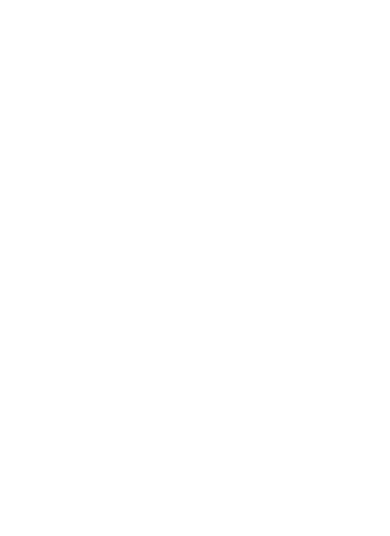
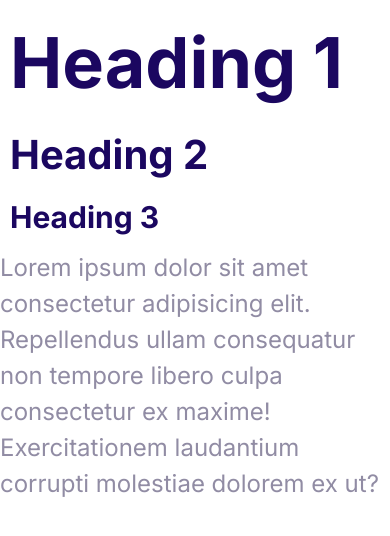
Before and after one commit to MarinaWestling/mosh_html_css_course_project, a plain HTML site: page index.html in a window 390 px wide. Drawn offline with nearby package versions, Linux system fonts and the light colour scheme.

Commit message:
'added mobile typography styles'

```diff
--- a/css/styles.css
+++ b/css/styles.css
@@ -6,3 +6,31 @@
   --color-headings: #1b0760;
   --color-body: #918ca4;
 }
+*{
+  margin: 0;
+}
+html {
+  font-size: 62.5%;
+}
+body {
+  font-family: Inter, Arial, Helvetica, sans-serif;
+  color: var(--color-body);
+  font-size: 2.4rem;
+  line-height: 1.5;
+}
+h1,
+h2,
+h3 {
+  color: var(--color-headings);
+  margin: 1rem;
+}
+
+h1 {
+  font-size: 7rem;
+}
+h2 {
+  font-size: 4rem;
+}
+h3 {
+  font-size: 3rem;
+}
--- a/index.html
+++ b/index.html
@@ -5,6 +5,12 @@
     <meta http-equiv="X-UA-Compatible" content="IE=edge" />
     <meta name="viewport" content="width=device-width, initial-scale=1.0" />
     <title>Moshify</title>
+    <link rel="preconnect" href="https://fonts.googleapis.com" />
+    <link rel="preconnect" href="https://fonts.gstatic.com" crossorigin />
+    <link
+      href="https://fonts.googleapis.com/css2?family=Inter:wght@400;700&display=swap"
+      rel="stylesheet"
+    />
     <link
       rel="stylesheet"
       href="https://cdnjs.cloudflare.com/ajax/libs/normalize/8.0.1/normalize.min.css"
@@ -16,7 +22,14 @@
   </head>
   <body>
     <nav>
-
+      <h1>Heading 1</h1>
+      <h2>Heading 2</h2>
+      <h3>Heading 3</h3>
+      <p>
+        Lorem ipsum dolor sit amet consectetur adipisicing elit. Repellendus
+        ullam consequatur non tempore libero culpa consectetur ex maxime!
+        Exercitationem laudantium corrupti molestiae dolorem ex ut?
+      </p>
     </nav>
   </body>
 </html>
```
